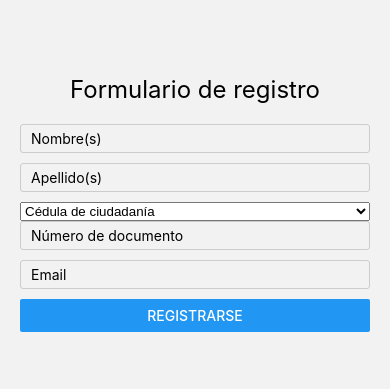
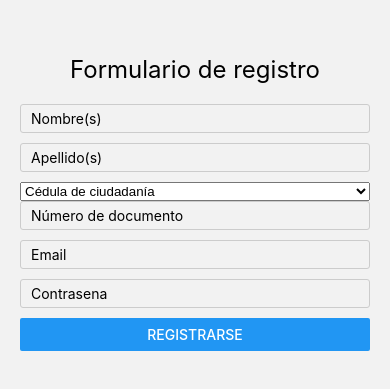
Before and after one commit to IsterinK/appUAM, a React Native app: screen /Registro in a window 390 px wide. Shown: the part 219-608 px from the top of the page. Built offline with nearby package versions, Linux system fonts and the light colour scheme.

Commit message:
register form updated

```diff
--- a/src/components/Posts.js
+++ b/src/components/Posts.js
@@ -5,7 +5,7 @@ import PostForm from './PostForm';
 import axios from 'axios';
 
 export const Posts = () => {
-    const ip = "192.168.120.25"
+    const ip = "192.168.1.12"
     const [postLists, setPostList] = useState([])
     const [modalVisible, setModalVisible] = useState(false)
     const [confirmationModalVisible, setConfirmationModalVisible] = useState(false);
--- a/src/screens/RegisterForm.js
+++ b/src/screens/RegisterForm.js
@@ -1,31 +1,53 @@
 import { Picker } from '@react-native-picker/picker';
 import React, { useState } from 'react'
 import { Button, StyleSheet, Text, View } from 'react-native'
+import axios from 'axios';
 import { TextInput } from 'react-native-gesture-handler';
+import { useNavigation } from "@react-navigation/native";
 
 const RegisterForm = () => {
+    const ip = "192.168.1.12";
     const [userName, setUserName] = useState('');
     const [lastName, setLastName] = useState('');
     const [documentType, setDocumentType] = useState('Cédula de ciudadanía');
     const [documentNumber, setDocumentNumber] = useState('');
     const [email, setEmail] = useState('');
+    const [password, setPassword] = useState('');
+    const navigation = useNavigation();
 
-    const handleSubmit = () => {
-        console.log("Información del usuario", {userName, lastName, documentType, documentNumber, email});
-    };
+    const handleRegister = async () => {
+        try {
+          const userData = {
+            name: userName,
+            lastname: lastName,
+            documentType: documentType,
+            identification: documentNumber,
+            email: email,
+            password: password
+          };
+
+          const response = await axios.post(`http://${ip}:3000/api/v1/users/signup`, userData)
+          navigation.navigate("Login");
+          console.log('Respuesta del servidor:', response.data);
+        } catch (error) {
+          console.error('Error al registrar el usuario:', error);
+        }
+      };
+
   return (
     <View style={styles.container}>
         <Text style={styles.header}>Formulario de registro</Text>
-        <TextInput style={styles.input} placeholder='Nombre(s)' value={userName} onChangeText={setUserName}/>
-        <TextInput style={styles.input} placeholder='Apellido(s)' value={lastName} onChangeText={setLastName} />
+        <TextInput style={styles.input} placeholder='Nombre(s)' value={userName} onChangeText={(text) => setUserName(text)}/>
+        <TextInput style={styles.input} placeholder='Apellido(s)' value={lastName} onChangeText={(text) => setLastName(text)}/>
         <Picker selectedValue={documentType} onValueChange={(itemSelcted) => setDocumentType(itemSelcted)}>
             <Picker.Item label='Cédula de ciudadanía' value='Cédula de ciudadanía'></Picker.Item>
             <Picker.Item label='Cédula de extranjería' value='Cédula de extranjería'></Picker.Item>
             <Picker.Item label='Pasaporte' value='Pasaporte'></Picker.Item>
         </Picker>
-        <TextInput style={styles.input} placeholder='Número de documento' value={documentNumber} onChangeText={setDocumentNumber} keyboardType='numeric' />
-        <TextInput style={styles.input} placeholder='Email' value={email} onChangeText={setEmail} keyboardType='email-address' />
-        <Button title='Registrarse' onPress={handleSubmit}></Button>
+        <TextInput style={styles.input} placeholder='Número de documento' value={documentNumber} onChangeText={(text) => setDocumentNumber(text)} keyboardType='numeric' />
+        <TextInput style={styles.input} placeholder='Email' value={email} onChangeText={(text) => setEmail(text)} keyboardType='email-address' />
+        <TextInput style={styles.input} placeholder='Contrasena' value={password} onChangeText={(text) => setPassword(text)} />
+        <Button title='Registrarse' onPress={handleRegister}></Button>
     </View>
   )
 }
@@ -53,4 +75,4 @@ const styles = StyleSheet.create({
     }
 })
 
-export default RegisterForm
+export default RegisterForm;
```
Also changed, not shown: package.json (+4 -3 lines), 1 other file (tests, documents, lock files or other folders).
